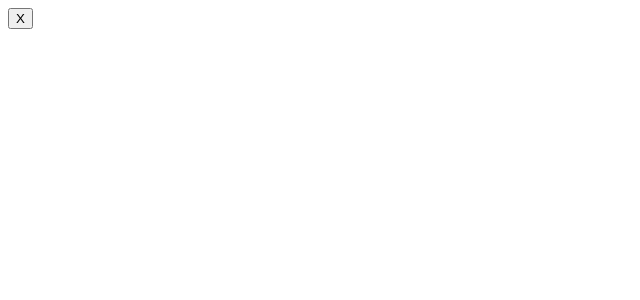
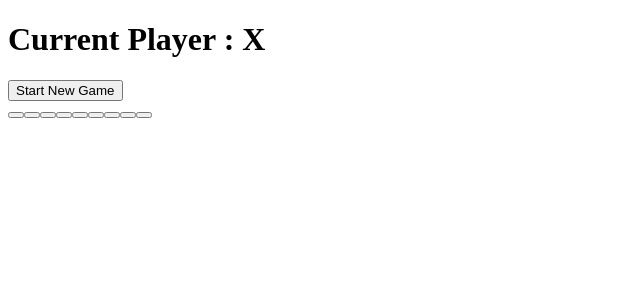
Before and after one commit to vijaygenius123/angular-tic-tac-toe, an Angular app: page / in a window 1280 px wide. Shown: the top 300 px of the page, without its empty margins (0-640 px from the left). Built offline with nearby package versions, Linux system fonts and the light colour scheme.

Commit message:
Added Board html

```diff
--- a/src/app/app.component.html
+++ b/src/app/app.component.html
@@ -1 +1 @@
-<app-square [value]="'X'"></app-square>
+<app-board></app-board>
--- a/src/app/board/board.component.html
+++ b/src/app/board/board.component.html
@@ -1 +1,13 @@
-<p>board works!</p>
+<h1>Current Player : {{player}}</h1>
+
+<button (click)="newGame()">Start New Game</button>
+
+
+<h2 *ngIf="winner">
+  Player {{winner}} Won The Game
+</h2>
+
+
+<main>
+  <app-square *ngFor="let val of squares; let i = index" [value]="val" (click)="makeMove(i)"></app-square>
+</main>
```
